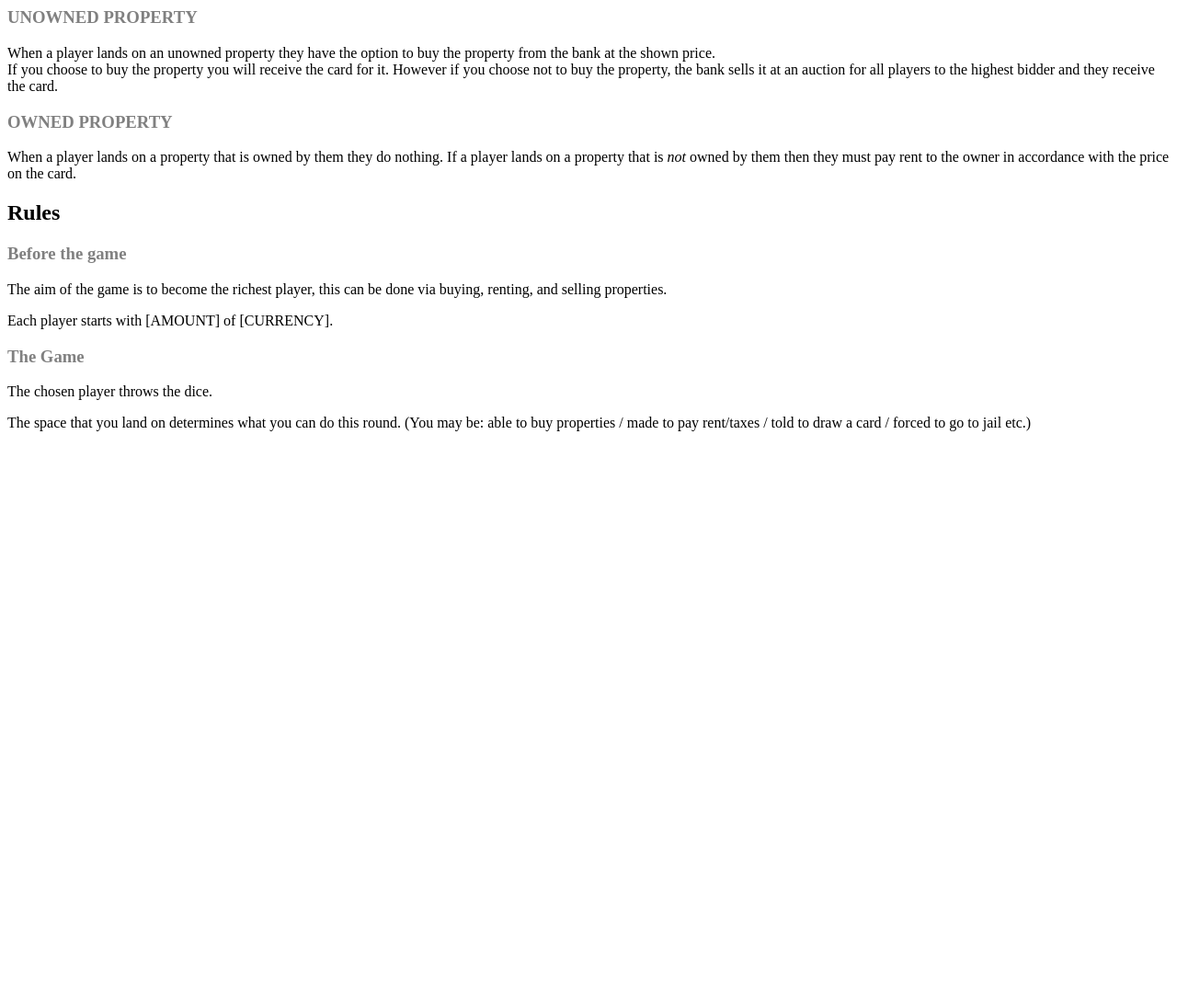
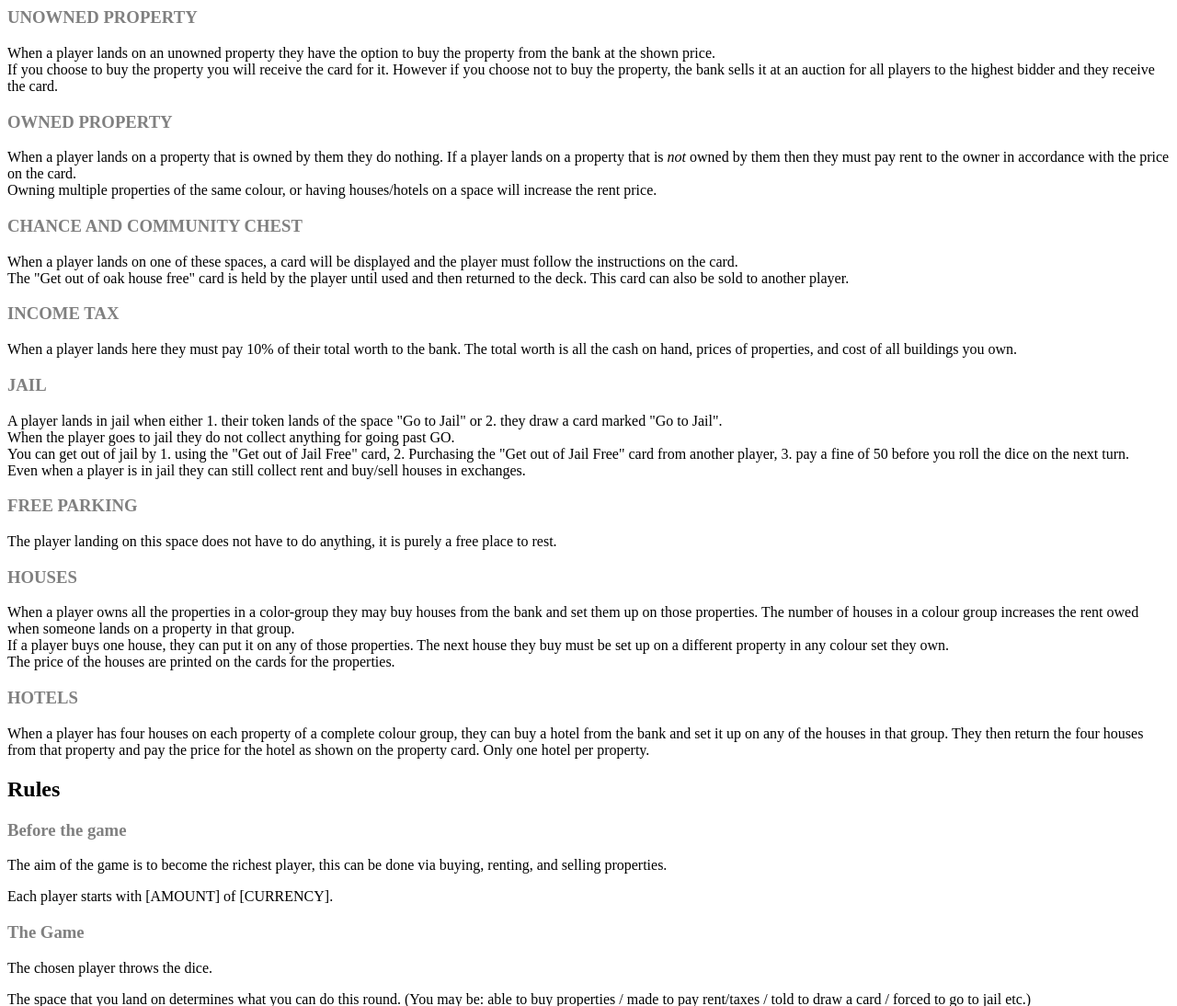
Before and after one commit to doug-spencer/Uniopoly, a Flask app: page /help in a window 1280 px wide. Shown: the part 273-1367 px from the top of the page at 92% size. Before the commit the page ends 742 px from the top, so only its background shows below. Run offline with Flask 3, Linux system fonts and the light colour scheme; some libraries are stand-ins or nearby versions.

Commit message:
help page filling

```diff
--- a/templates/help.html
+++ b/templates/help.html
@@ -29,7 +29,20 @@
         <h3 style="color: grey;">UNOWNED PROPERTY</h3>
         <p>When a player lands on an unowned property they have the option to buy the property from the bank at the shown price. <br> If you choose to buy the property you will receive the card for it. However if you choose not to buy the property, the bank sells it at an auction for all players to the highest bidder and they receive the card.</p>
         <h3 style="color: grey;">OWNED PROPERTY</h3>
-        <p>When a player lands on a property that is owned by them they do nothing. If a player lands on a property that is <i>not</i> owned by them then they must pay rent to the owner in accordance with the price on the card. <br> </p>
+        <p>When a player lands on a property that is owned by them they do nothing. If a player lands on a property that is <i>not</i> owned by them then they must pay rent to the owner in accordance with the price on the card. <br> Owning multiple properties of the same colour, or having houses/hotels on a space will increase the rent price. </p>
+        <h3 style="color: grey;">CHANCE AND COMMUNITY CHEST</h3>
+        <p>When a player lands on one of these spaces, a card will be displayed and the player must follow the instructions on the card. <br> The "Get out of oak house free" card is held by the player until used and then returned to the deck. This card can also be sold to another player.</be></p>
+        <h3 style="color: grey;">INCOME TAX</h3>
+        <p>When a player lands here they must pay 10% of their total worth to the bank. The total worth is all the cash on hand, prices of properties, and cost of all buildings you own.</p>
+        <h3 style="color: grey;">JAIL</h3>
+        <p>A player lands in jail when either 1. their token lands of the space "Go to Jail" or 2. they draw a card marked "Go to Jail". <br> When the player goes to jail they do not collect anything for going past GO. <br> You can get out of jail by 1. using the "Get out of Jail Free" card, 2. Purchasing the "Get out of Jail Free" card from another player, 3. pay a fine of 50 before you roll the dice on the next turn. <br> Even when a player is in jail they can still collect rent and buy/sell houses in exchanges.</p>
+        <h3 style="color: grey;">FREE PARKING</h3>
+        <p>The player landing on this space does not have to do anything, it is purely a free place to rest.</p>
+        <h3 style="color: grey;">HOUSES</h3>
+        <p>When a player owns all the properties in a color-group they may buy houses from the bank and set them up on those properties. The number of houses in a colour group increases the rent owed when someone lands on a property in that group. <br> If a player buys one house, they can put it on any of those properties. The next house they buy must be set up on a different property in any colour set they own. <br> The price of the houses are printed on the cards for the properties. </p>
+        <h3 style="color: grey;">HOTELS</h3>
+        <p>When a player has four houses on each property of a complete colour group, they can buy a hotel from the bank and set it up on any of the houses in that group. They then return the four houses from that property and pay the price for the hotel as shown on the property card. Only one hotel per property.</p>
+        <h3 style="color: grey;"></h3>
         <h2 class="card-head" id="rules">Rules</h2>
         <h3 class="card-subhead" style="color: grey;">Before the game</h3>
         <p>The aim of the game is to become the richest player, this can be done via buying, renting, and selling properties.</p>
```
